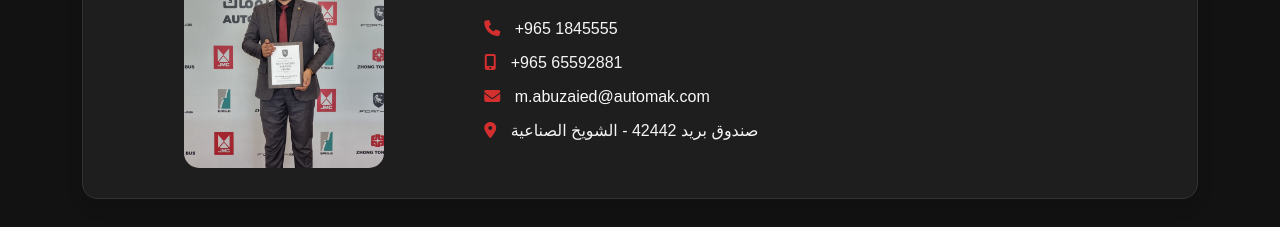
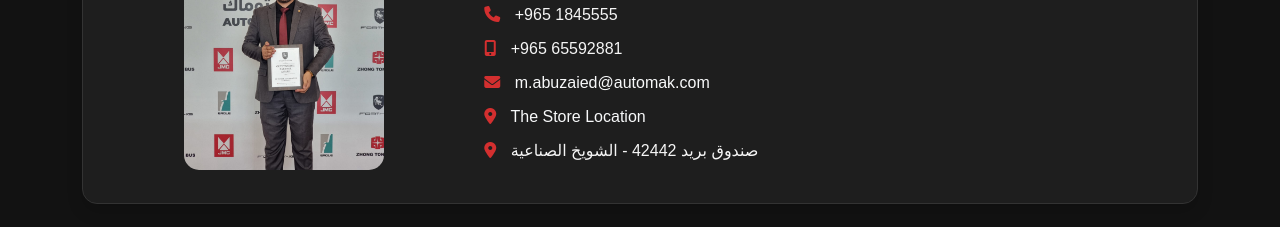
Before and after one commit to SalmaOsama1612/CarManagement, a website: page New folder/public/index.html in a window 1280 px wide. Shown: the part 255-482 px from the top of the page. Drawn offline with nearby package versions, Linux system fonts and the light colour scheme; no server answers.

Commit message:
location

```diff
--- a/New folder/public/index.html
+++ b/New folder/public/index.html
@@ -168,6 +168,7 @@
                     <li><i class="fas fa-phone"></i> +965 1845555</li>
                     <li><i class="fas fa-mobile-alt"></i> +965 65592881</li>
                     <li><i class="fas fa-envelope"></i> <a href="mailto:m.abuzaied@automak.com" class="text-decoration-none text-light">m.abuzaied@automak.com</a></li>
+                    <li><i class="fas fa-map-marker-alt"></i> <a href="https://maps.app.goo.gl/oppwzncffYyUVY2a7" class="text-decoration-none text-light">The Store Location</a></li>
                     <li><i class="fas fa-map-marker-alt"></i> صندوق بريد 42442 - الشويخ الصناعية</li>
                 </ul>
             </div>
```
